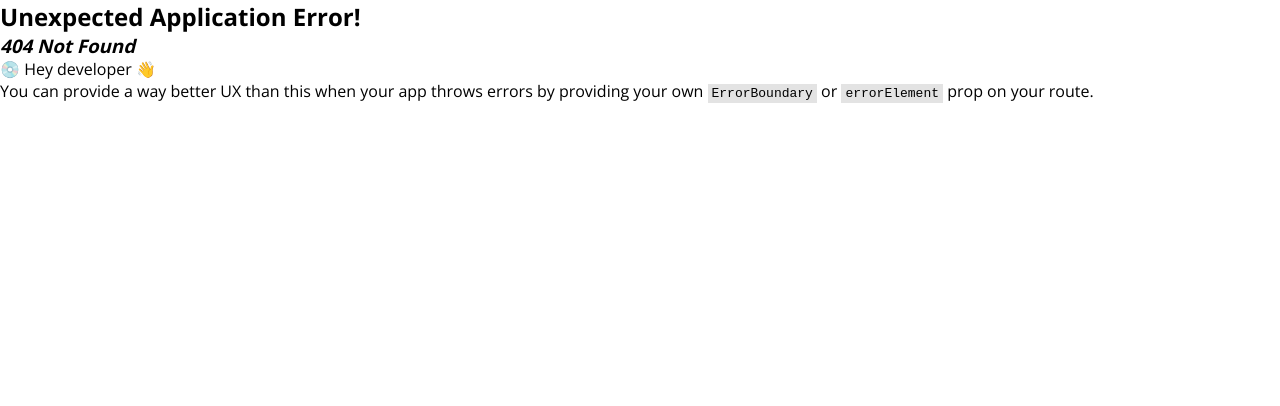
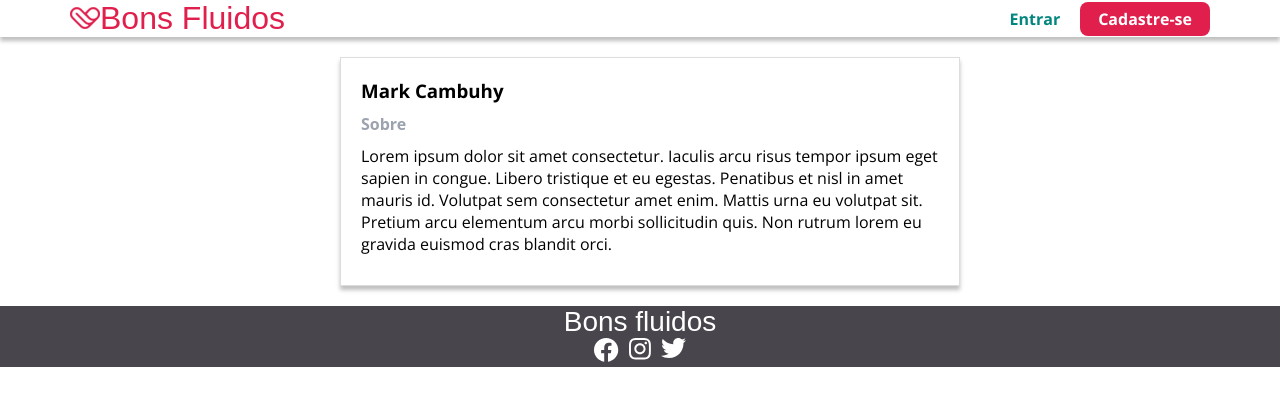
Before and after one commit to MarkCambuhy/Certificadora-de-Competencia-Identitaria, a React (Vite) app in the folder frontend/: page /profile in a window 1280 px wide. Before the commit this address had no page. Shown: the top 406 px of the page. Built offline with nearby package versions, Linux system fonts and the light colour scheme; a web font is replaced by a local one.

Commit message:
Atualição

```diff
--- a/frontend/src/main.jsx
+++ b/frontend/src/main.jsx
@@ -7,6 +7,7 @@ import Home from "./pages/Home";
 import Registration from "./pages/Registration";
 import Login from "./pages/Login";
 import Write from "./pages/Write/Write";
+import Profile from "./pages/Profile/Profile";
 
 const router = createBrowserRouter([
   {
@@ -25,6 +26,10 @@ const router = createBrowserRouter([
     path: "/write",
     element: <Write />,
   },
+  {
+    path: "/profile",
+    element: <Profile />,
+  },
 ]);
 
 ReactDOM.createRoot(document.getElementById("root")).render(
--- /dev/null
+++ b/frontend/src/pages/Profile/Profile.jsx
@@ -0,0 +1,31 @@
+import React from "react";
+import Header from "../../components/Header/Header";
+import Footer from "../../components/Footer/Footer";
+import "./index.css";
+
+const Profile = () => {
+  return (
+    <>
+      <Header />
+      <div>
+        <div id="profile-container">
+          <div id="profile-info">
+            <h3>Mark Cambuhy</h3>
+            <h4>Sobre</h4>
+            <p>
+              Lorem ipsum dolor sit amet consectetur. Iaculis arcu risus tempor
+              ipsum eget sapien in congue. Libero tristique et eu egestas.
+              Penatibus et nisl in amet mauris id. Volutpat sem consectetur amet
+              enim. Mattis urna eu volutpat sit. Pretium arcu elementum arcu
+              morbi sollicitudin quis. Non rutrum lorem eu gravida euismod cras
+              blandit orci.
+            </p>
+          </div>
+        </div>
+      </div>
+      <Footer />
+    </>
+  );
+};
+
+export default Profile;
--- /dev/null
+++ b/frontend/src/pages/Profile/index.css
@@ -0,0 +1,39 @@
+#profile-container {
+  display: flex;
+  justify-content: center;
+  align-items: center;
+  margin: 20px;
+}
+
+#profile-info {
+  display: flex;
+  flex-direction: column;
+  justify-content: center;
+  align-items: flex-start;
+  background-color: white;
+  border: 1px solid #ddd;
+  padding: 20px;
+  size: 34px;
+  width: 50%;
+  margin-left: 20px;
+  box-shadow: 0px 4px 4px rgba(0, 0, 0, 0.25);
+}
+
+#profile-info h3 {
+  margin-bottom: 10px;
+}
+
+h3 {
+  font-weight: 700;
+  size: 34px;
+  margin: 0;
+}
+
+h4 {
+  color: #9ca3af;
+  font-family: sans;
+}
+
+p {
+  margin: 10px 0;
+}
```
Also changed, not shown: 1 other file (tests, documents, lock files or other folders).
